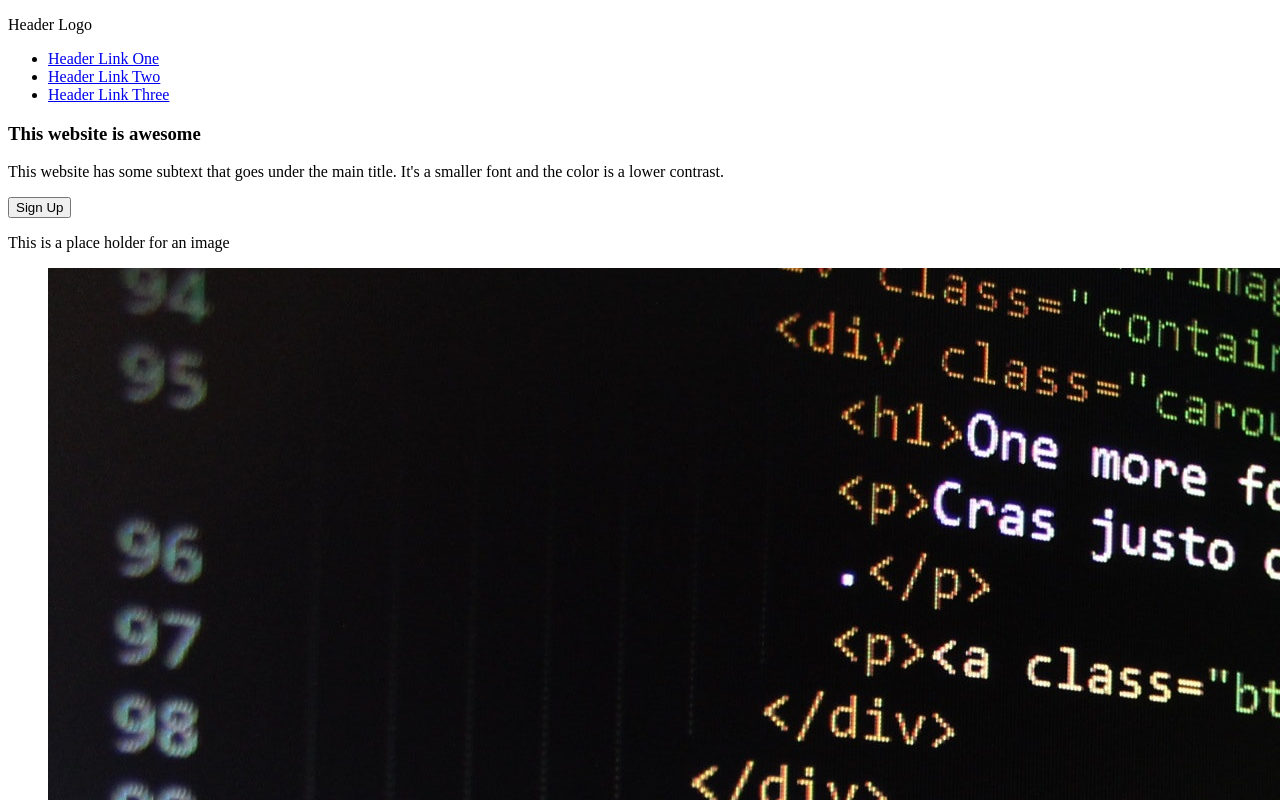
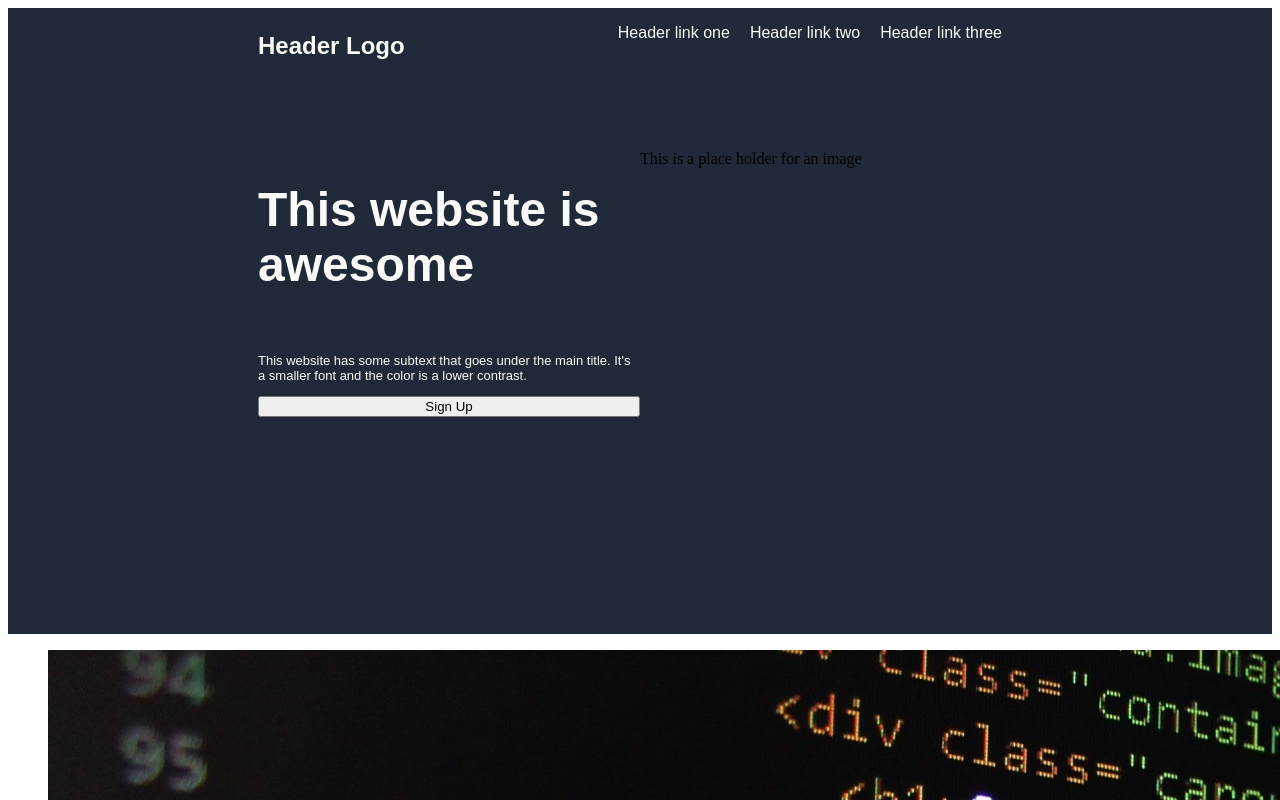
Before and after one commit to Louka3/odinLandingPage, a plain HTML site: page index.html in a window 1280 px wide. Shown: the top 800 px of the page. Drawn offline with Linux system fonts and the light colour scheme.

Commit message:
Started css on landing page. Finished header section, still working on the content section.

```diff
--- a/index.html
+++ b/index.html
@@ -13,16 +13,18 @@
             <p>Header Logo</p>
         </div>
         <ul class="header-links">
-            <li><a href="google.com">Header Link One</a></li>
-            <li><a href="google.com">Header Link Two</a></li>
-            <li><a href="google.com">Header Link Three</a></li>
+            <li><a href="https://google.com" target="_blank">Header link one</a></li>
+            <li><a href="https://google.com" target="_blank">Header link two</a></li>
+            <li><a href="https://google.com" target="_blank">Header link three</a></li>
+        <!--the 'target="_blank"' attribute above makes it so when the links are clicked they
+            open in a new tab instead of taking the user off of the website'-->
         </ul>
     </div>
     <div class="content">
         <div class="left-side-content">
             <h3>This website is awesome</h3>
             <p>This website has some subtext that goes under the main title. It's a smaller font and the color is a lower contrast.</p>
-            <button>Sign Up</button>
+            <button class="sign-up-1" type="button">Sign Up</button>
         </div>
         <div class="right-side-content">
             <p>This is a place holder for an image</p>
@@ -45,7 +47,7 @@
         <div class="call-to-action">
             <p>Call to action! It's time!</p>
             <p>Sign up for our product by clicking that button right over there!</p>
-            <button class="sign-up" type="button">Sign up</button>
+            <button class="sign-up-2" type="button">Sign up</button>
         </div>
     </div>
     <div class="footer">
--- a/style.css
+++ b/style.css
@@ -0,0 +1,79 @@
+.header-logo, .left-side-content{
+    padding-left: 250px;
+
+}
+.header-links, .right-side-content{
+    padding-right: 250px;
+}
+
+.header, .footer, .content {
+    background-color: #1F2937;
+}
+
+.header{
+    display: flex;
+    justify-content: space-between;
+    /**position: absolute;
+    left: 0px;
+    right: 0px;
+    top: 0px;**/
+
+}
+
+.header-logo{
+    display:flex;
+    color: #f9faf8;
+    font-family: sans-serif;
+    font-size: 24px;
+    font-weight: bold;
+
+}
+
+.header-links{
+    display: flex;
+    list-style: none;
+
+}
+
+.header-links li{
+    padding-right:20px;
+
+}
+
+.header-links a{
+    text-decoration: none;
+    color: #F9FAF8;
+    font-family: sans-serif;
+
+}
+
+/**-----------------------------------------------------------**/
+.content {
+    display: flex;
+    justify-content:space-between;
+    padding-top: 50px;
+    height: 500px;
+}
+.left-side-content, .right-side-content{
+    flex: 1;
+}
+.left-side-content{
+    display:flex;
+    flex-direction: column;
+
+    font-family: sans-serif;
+    color: #f9faf8;
+}
+.left-side-content h3{
+    font-weight: bold;
+    font-size: 48px;
+}
+.left-side-content p{
+    font-size: small;
+}
+
+
+.right-side-content{
+    display: flex;
+
+}
```
